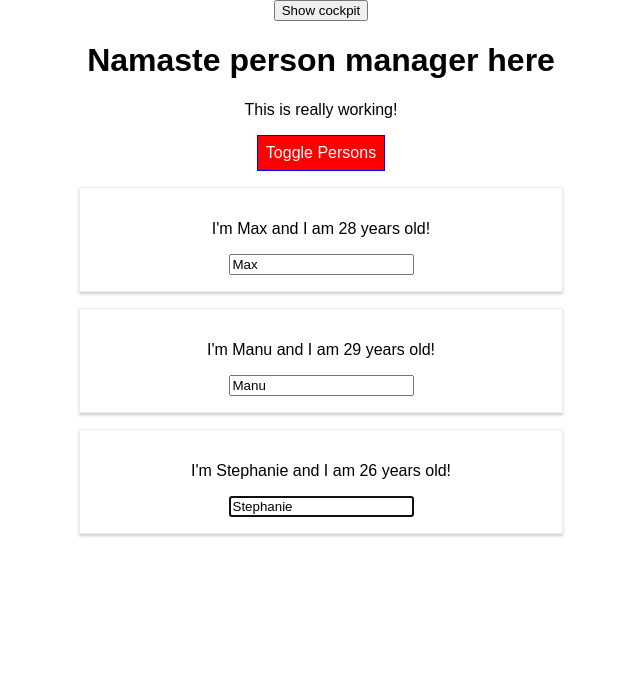
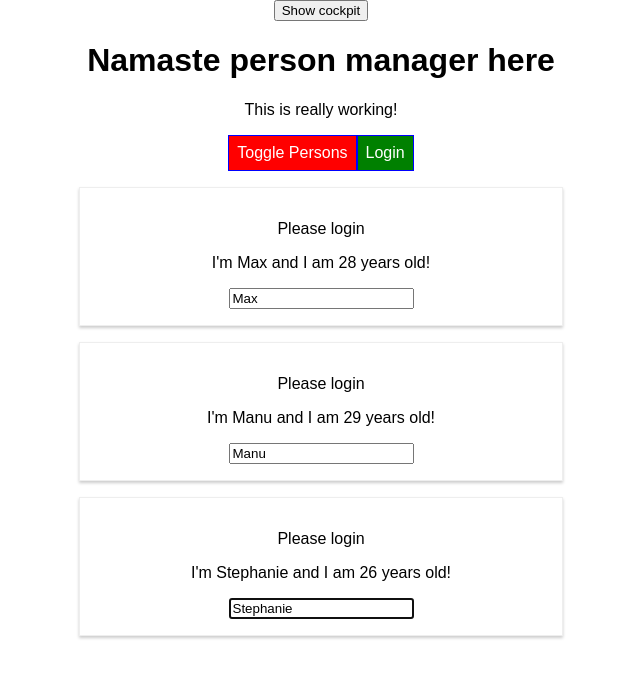
Before and after one commit to kaushik597/react-complete-guide, a React app: page / in a window 1280 px wide. Shown: the top 678 px of the page, without its empty margins (319-959 px from the left). Built offline with nearby package versions, Linux system fonts and the light colour scheme.

Commit message:
using context api

```diff
--- a/package.json
+++ b/package.json
@@ -31,6 +31,7 @@
     "postcss-flexbugs-fixes": "3.2.0",
     "postcss-loader": "2.0.8",
     "promise": "8.0.1",
+    "prop-types": "^15.7.2",
     "raf": "3.4.0",
     "react": "^17.0.1",
     "react-dev-utils": "^5.0.2",
--- a/src/Components/Cockpit/Cockpit.js
+++ b/src/Components/Cockpit/Cockpit.js
@@ -1,4 +1,5 @@
 import React, {useEffect,  useRef} from 'react'
+import AuthContext from '../../context/auth-context'
 import classes from './Cockpit.css'
 
 const cockpit=(props)=>{
@@ -39,6 +40,12 @@
         <button ref={toggleBtnRef} className={btnClass} onClick={props.toggle}>
           Toggle Persons
         </button>
+        <AuthContext.Consumer>
+          {context=>
+                    <button onClick={context.login}>Login</button>
+
+          }
+        </AuthContext.Consumer>
     </di>
     )
 
--- a/src/Components/Persons/Person/Person.js
+++ b/src/Components/Persons/Person/Person.js
@@ -3,6 +3,7 @@
 import PropTypes from 'prop-types'
 import classes from './Person.css';
 import withClass from '../../../hoc/withClass'
+import AuthContext from '../../../context/auth-context'
 
 class Person extends Component{
   constructor (props){
@@ -19,6 +20,12 @@
       // <div className={classes.Person}>
       // <Auxilliary>
       <Auxilliary>
+        <AuthContext.Consumer>
+          {
+            context=>context.authenticated? <p>Is Authenticated</p>:<p>Please login</p>
+
+          }
+        </AuthContext.Consumer>
         <p onClick={this.props.click}>
               I'm {this.props.name} and I am {this.props.age} years old!
             </p>
--- a/src/Components/Persons/Persons.js
+++ b/src/Components/Persons/Persons.js
@@ -45,6 +45,7 @@
             age={person.age}
             key={person.id}
             changed={event => this.props.changed(event, person.id)}
+            isAuth={this.props.isAuth}
           />
 
         );
--- a/src/Containers/App.js
+++ b/src/Containers/App.js
@@ -6,6 +6,7 @@
 // import WithClass from '../hoc/withClass'
 import Auxilliary from '../hoc/Auxilliary'
 import withClass from '../hoc/withClass'
+import AuthContext from '../context/auth-context'
 
 class App extends Component {
   constructor(props){
@@ -21,7 +22,8 @@
     otherState: 'some other value',
     showPersons: false,
     showCockPit:true,
-    changeCounter:0
+    changeCounter:0,
+    isLogin: false
   };
 
   static getDerivedStateFromProps(props,state){
@@ -70,6 +72,10 @@
     this.setState({ showPersons: !doesShow });
   };
 
+  loginHandler=()=>{
+    this.setState({isLogin: true})
+  }
+
   render() {
     console.log("[App.js] render method");
     let persons = null;
@@ -81,7 +87,8 @@
           <Persons
           persons={this.state.persons}
           click={this.deletePersonHandler}
-          changed={this.nameChangedHandler}/>
+          changed={this.nameChangedHandler}
+          isAuth={this.state.isLogin}/>
 
 
 
@@ -101,14 +108,21 @@
         <button onClick={() => { this.setState({ showCockPit: false }) }}>
           Show  cockpit
         </button>
+        <AuthContext.Provider value={{authenticated:this.state.isLogin  ,
+         login:this.loginHandler
+        }
+        }>
         {
           this.state.showCockPit ? <Cockpit
             title={this.props.appTitle}
             showPersons={this.state.showPersons}
             personsLength={this.state.persons.length}
-            toggle={this.togglePersonsHandler} /> : null
+            toggle={this.togglePersonsHandler}
+            /> : null
         }
         {persons}
+        </AuthContext.Provider>
+
       </Auxilliary>
 
       // </WithClass>
--- /dev/null
+++ b/src/context/auth-context.js
@@ -0,0 +1,10 @@
+import  React from 'react'
+
+const authContext =React.createContext({
+    isLogin:false,
+    login:()=>{
+
+    }
+})
+
+export default authContext;
```
